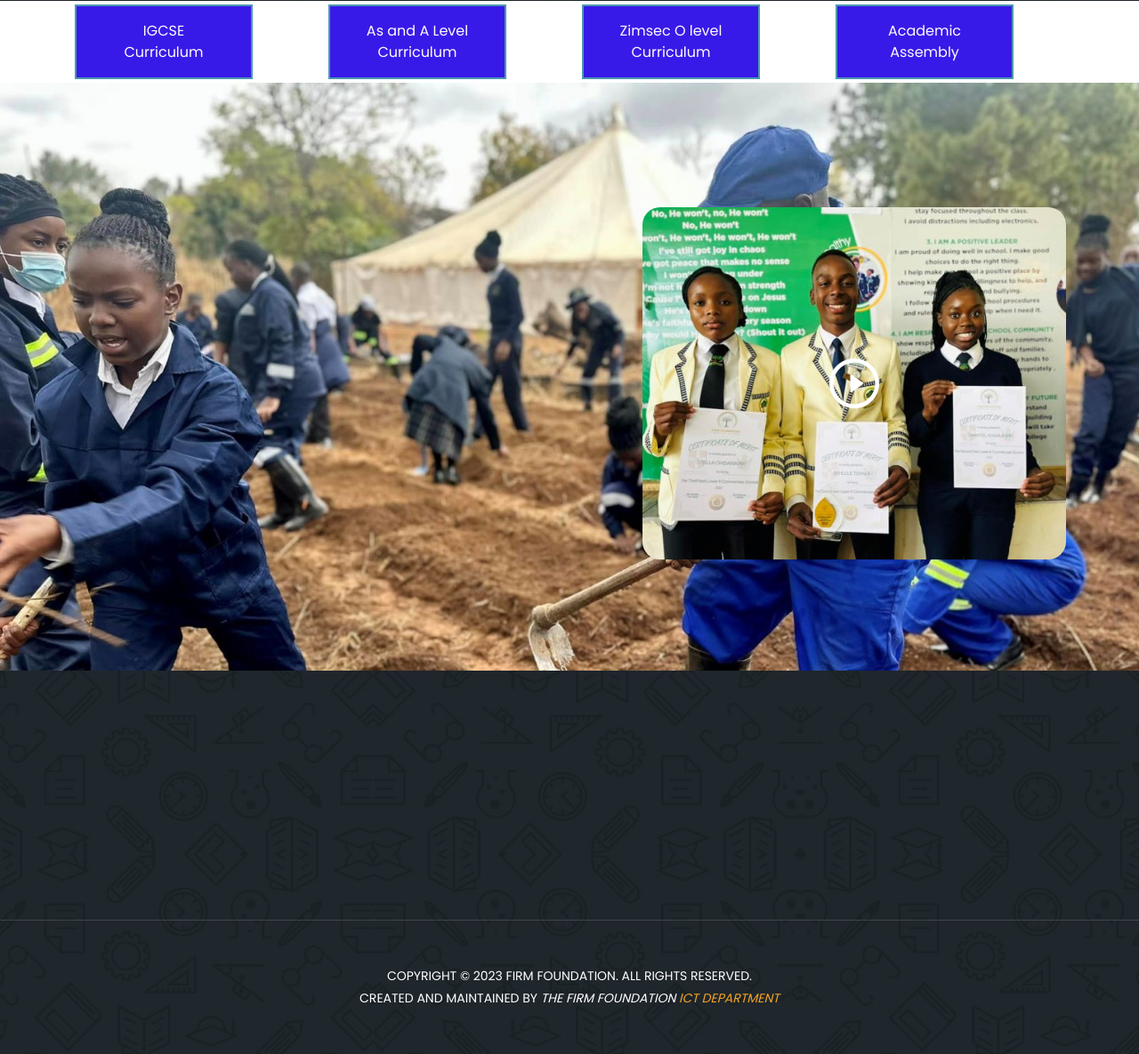
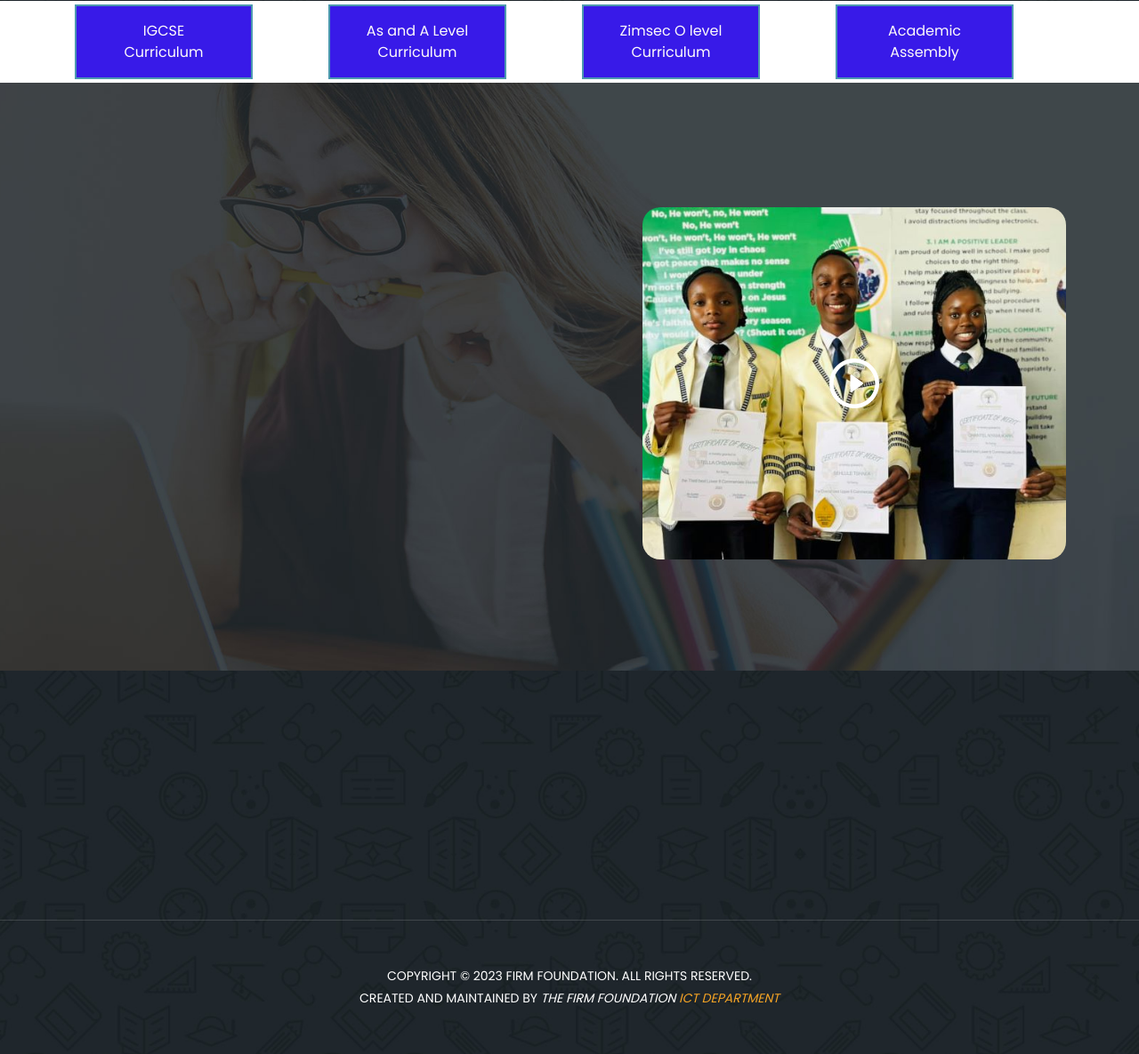
Before and after one commit to Joenny-stack/Joenny-stack.github.io, a PHP site: page /academics.html in a window 1280 px wide. Shown: the part 909-2094 px from the top of the page at 89% size. Run offline with PHP 8.4, Linux system fonts and the light colour scheme.

Commit message:
academics section

```diff
--- a/academics.html
+++ b/academics.html
@@ -177,7 +177,7 @@
 </div>
 </div>
 
-  <section class="our-facts">
+  <section class="academics">
     <div class="container">
       <div class="row">
         <div class="col-lg-6">
--- a/assets/css/templatemo-edu-meeting.css
+++ b/assets/css/templatemo-edu-meeting.css
@@ -1510,7 +1510,7 @@ section.our-courses {
 
 /* */
 section.academics {
-  background-image: url(../images/factsbg.jpg);
+  background-image: url(../images/facts-bg.jpg);
   background-position: center center;
   background-attachment: fixed;
   background-repeat: no-repeat;
@@ -1518,6 +1518,29 @@ section.academics {
   padding: 140px 0px 125px 0px;
 }
 
+section.academics h2 {
+  font-size: 38px;
+  color: #fff;
+  line-height: 50px;
+  font-weight: 700;
+  letter-spacing: 0.5px;
+  margin-bottom: 50px;
+}
+
+section.academics .video {
+  text-align: center;
+  margin-left: 70px;
+  background-image: url(../images/price.jpg);
+  background-repeat: no-repeat;
+  background-position: center center;
+  background-size: cover;
+  border-radius: 20px;
+}
+
+section.academics .video img {
+  padding: 170px 0px;
+  max-width: 56px;
+}
 /*
 ---------------------------------------------
 our facts
```
